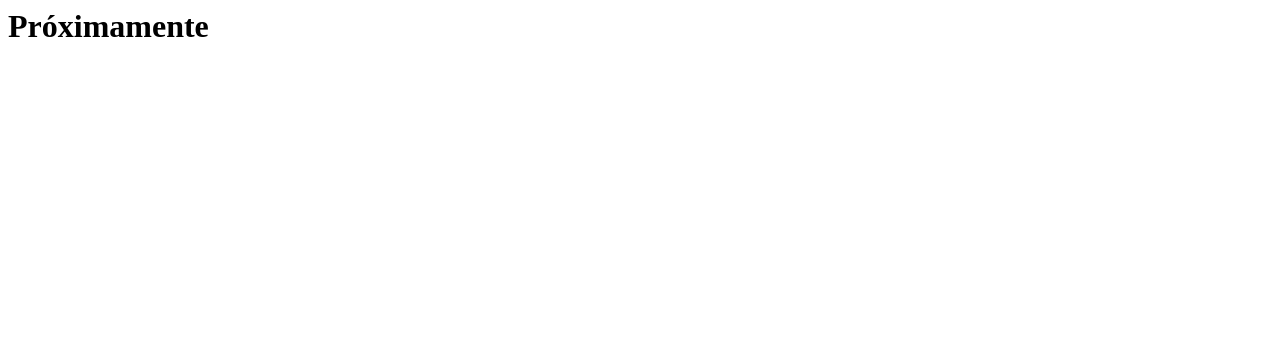
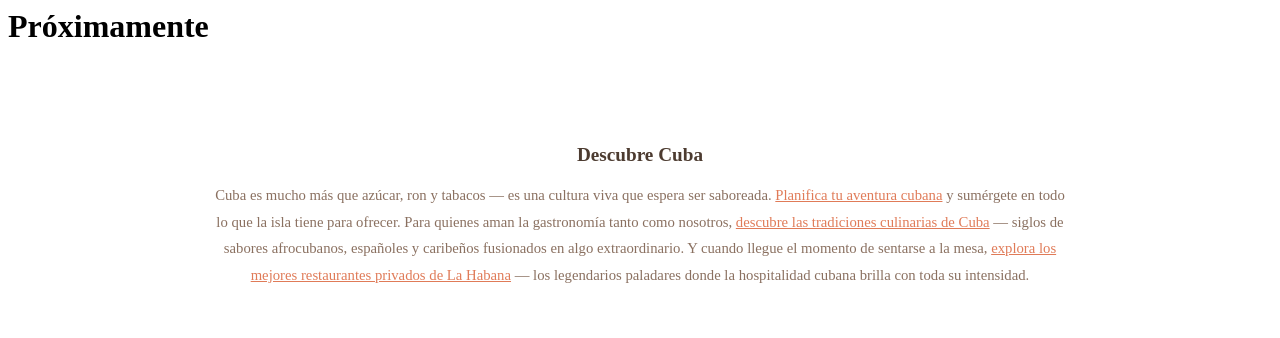
Before and after one commit to gsan12345/havana-sugar, a plain HTML site: page es/index.html in a window 1280 px wide. Drawn offline with Linux system fonts and the light colour scheme.

Commit message:
Add SEO cross-links to Cuba domain portfolio

```diff
--- a/es/index.html
+++ b/es/index.html
@@ -1 +1,11 @@
-<html><body><h1>Próximamente</h1></body></html>
+<html><body><h1>Próximamente</h1>
+<section style="max-width:860px;margin:3rem auto;padding:2rem;text-align:center;">
+  <h3 style="font-family:'Playfair Display',serif;font-size:1.2rem;color:#4c3b30;margin-bottom:1rem;">Descubre Cuba</h3>
+  <p style="font-size:0.92rem;color:#8a7060;line-height:1.8;">
+    Cuba es mucho más que azúcar, ron y tabacos — es una cultura viva que espera ser saboreada.
+    <a href="https://cubagetaway.com" style="color:#e07b58;font-weight:500;text-decoration:underline;">Planifica tu aventura cubana</a> y sumérgete en todo lo que la isla tiene para ofrecer.
+    Para quienes aman la gastronomía tanto como nosotros, <a href="https://eatincuba.com" style="color:#e07b58;font-weight:500;text-decoration:underline;">descubre las tradiciones culinarias de Cuba</a> — siglos de sabores afrocubanos, españoles y caribeños fusionados en algo extraordinario.
+    Y cuando llegue el momento de sentarse a la mesa, <a href="https://paladarescuba.com" style="color:#e07b58;font-weight:500;text-decoration:underline;">explora los mejores restaurantes privados de La Habana</a> — los legendarios paladares donde la hospitalidad cubana brilla con toda su intensidad.
+  </p>
+</section>
+</body></html>
```
Also changed, not shown: index.html (+10 -0 lines).
